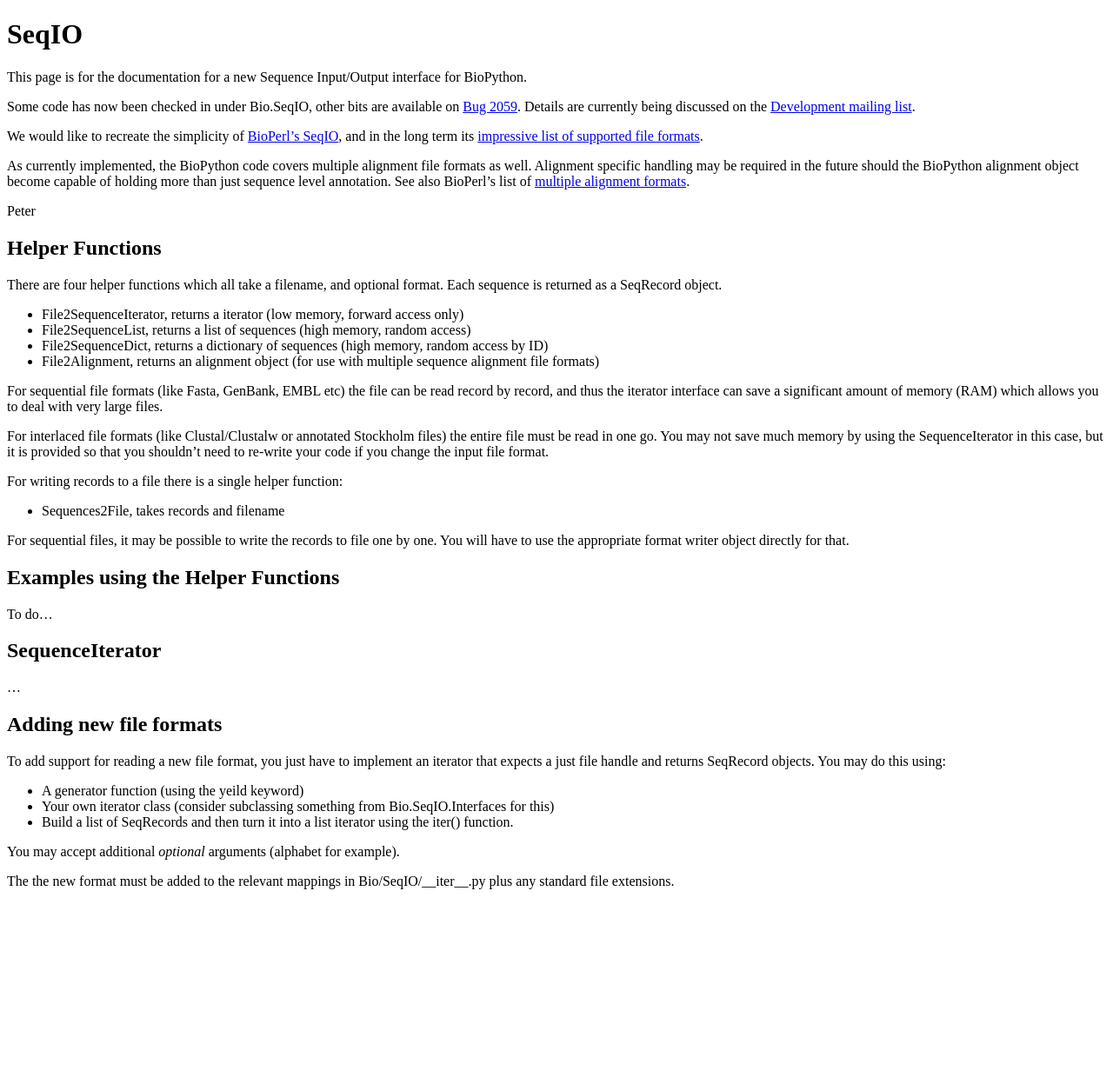
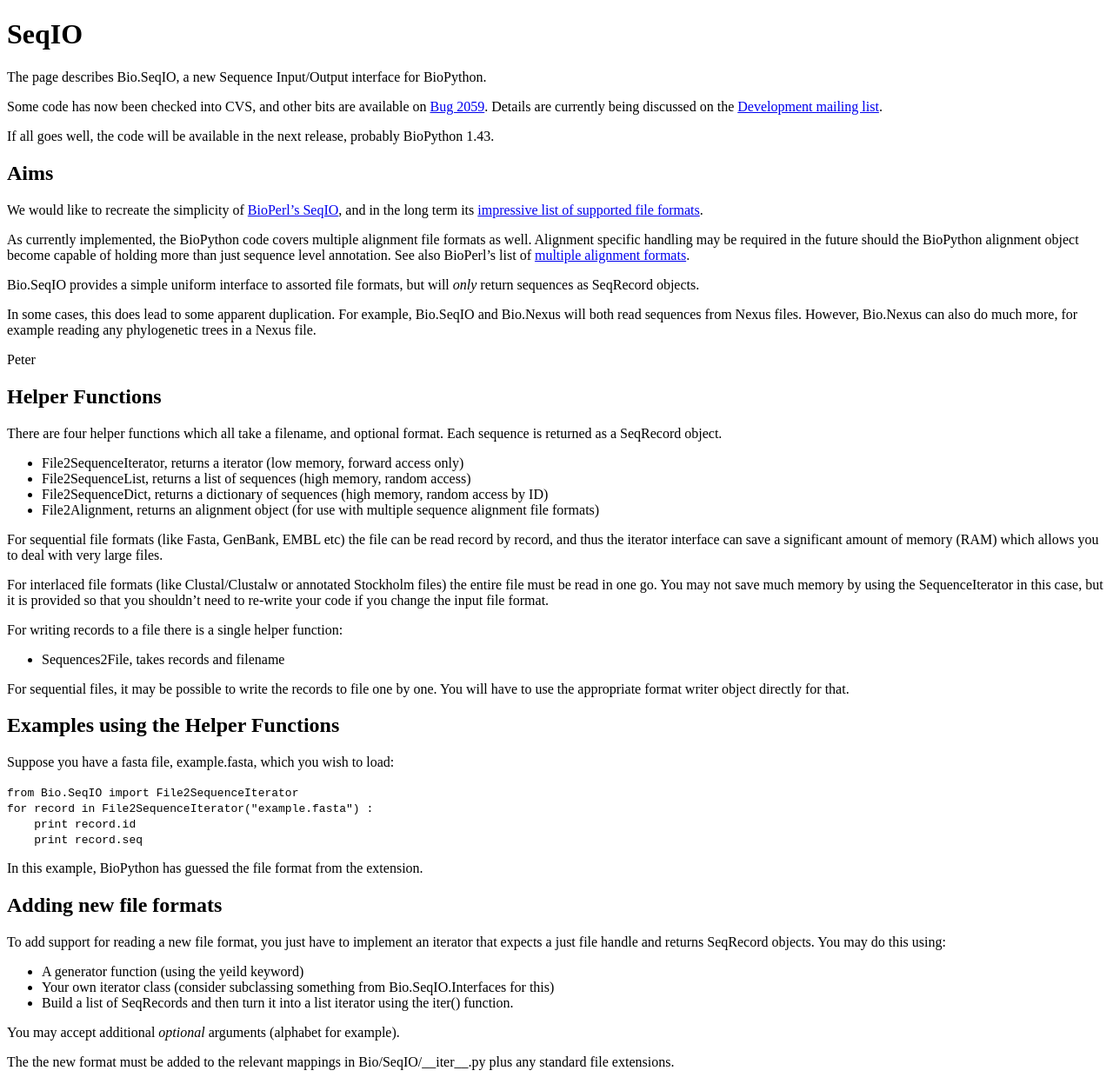
Before and after one commit to biopython/biopython.github.io, a Jekyll site: the page built from wiki/SeqIO.md, in a window 1280 px wide. Shown: the whole page at 87% size. Built offline with Jekyll 4.4.1, drawn with Linux system fonts in a browser that asks for light colours; before the commit the page ends 1039 px from its top, so only the background shows below that.

Commit message:
quick example

```diff
--- a/wiki/SeqIO.md
+++ b/wiki/SeqIO.md
@@ -4,14 +4,19 @@ permalink: wiki/SeqIO
 layout: wiki
 ---
 
-This page is for the documentation for a new Sequence Input/Output
-interface for BioPython.
+The page describes Bio.SeqIO, a new Sequence Input/Output interface for
+BioPython.
 
-Some code has now been checked in under Bio.SeqIO, other bits are
-available on [Bug
-2059](http://bugzilla.open-bio.org/show_bug.cgi?id=2059). Details are
-currently being discussed on the [Development mailing
+Some code has now been checked into CVS, and other bits are available on
+[Bug 2059](http://bugzilla.open-bio.org/show_bug.cgi?id=2059). Details
+are currently being discussed on the [Development mailing
 list](http://biopython.org/wiki/Mailing_lists).
+
+If all goes well, the code will be available in the next release,
+probably BioPython 1.43.
+
+Aims
+----
 
 We would like to recreate the simplicity of [BioPerl's
 SeqIO](http://www.bioperl.org/wiki/HOWTO:SeqIO), and in the long term
@@ -24,6 +29,14 @@ future should the BioPython alignment object become capable of holding
 more than just sequence level annotation. See also BioPerl's list of
 [multiple alignment
 formats](http://www.bioperl.org/wiki/Multiple_alignment_formats).
+
+Bio.SeqIO provides a simple uniform interface to assorted file formats,
+but will *only* return sequences as SeqRecord objects.
+
+In some cases, this does lead to some apparent duplication. For example,
+Bio.SeqIO and Bio.Nexus will both read sequences from Nexus files.
+However, Bio.Nexus can also do much more, for example reading any
+phylogenetic trees in a Nexus file.
 
 Peter
 
@@ -64,12 +77,15 @@ directly for that.
 Examples using the Helper Functions
 -----------------------------------
 
-To do...
+Suppose you have a fasta file, example.fasta, which you wish to load:
 
-SequenceIterator
-----------------
+`from Bio.SeqIO import File2SequenceIterator`
+`for record in File2SequenceIterator("example.fasta") :`
+`    print record.id`
+`    print record.seq`
 
-...
+In this example, BioPython has guessed the file format from the
+extension.
 
 Adding new file formats
 -----------------------
```
Also changed, not shown: 1 other file.
